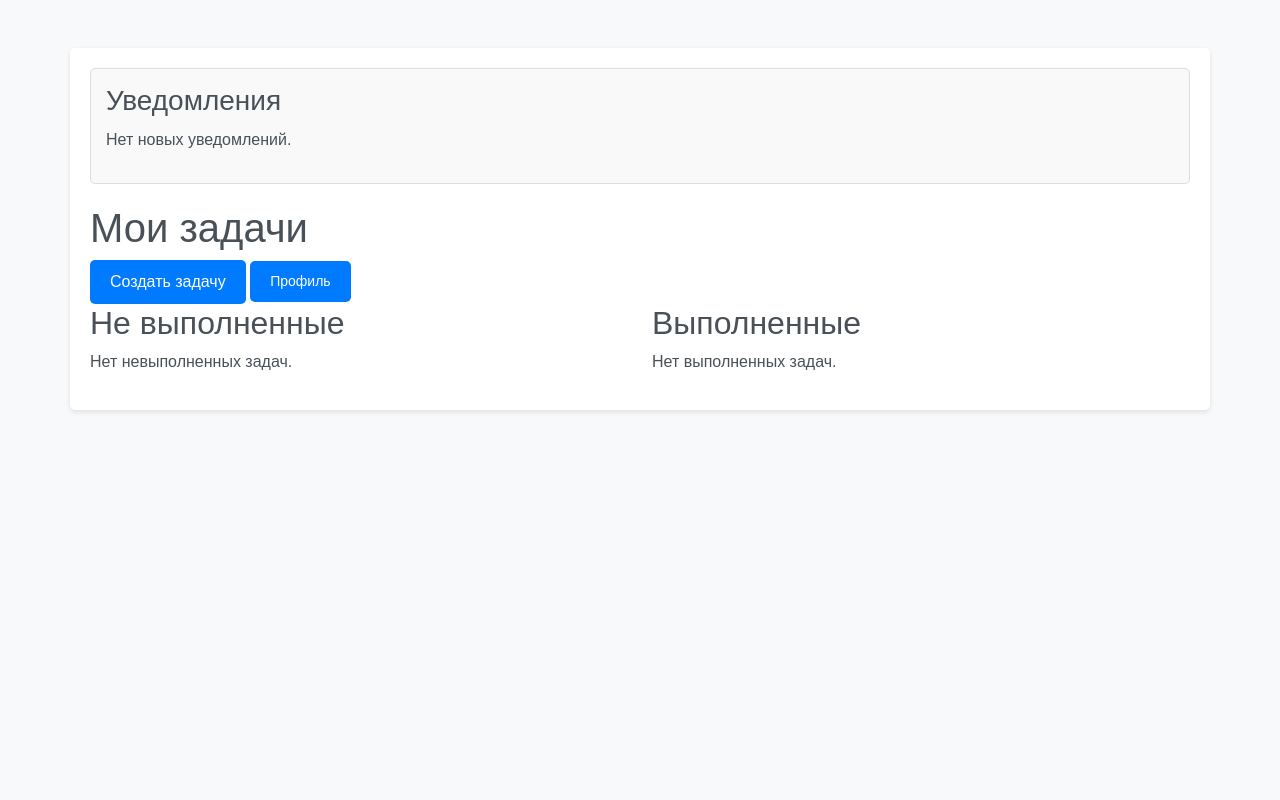
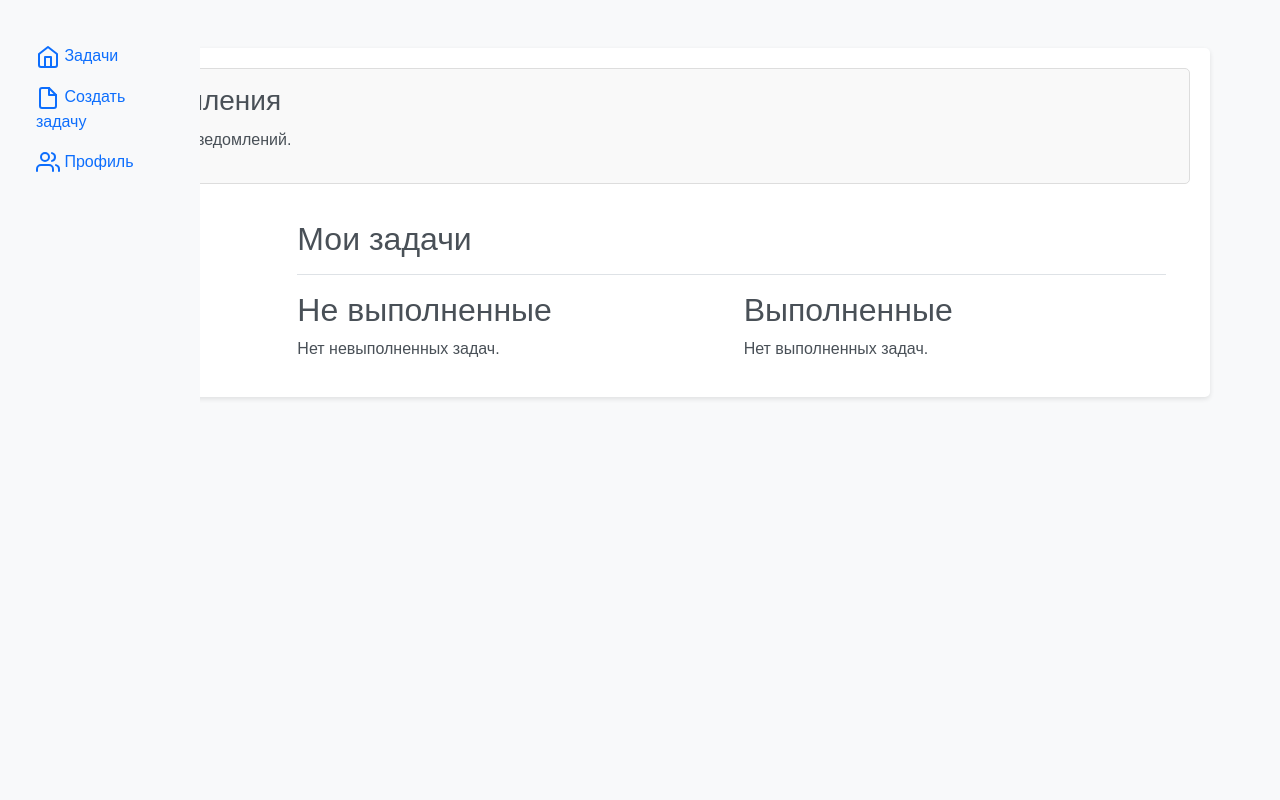
Before and after one commit to Dozzy2/PythonProject2, a Django app: page / in a window 1280 px wide. Run offline with Django 5.2, Linux system fonts and the light colour scheme; a user stored in the database is signed in; data that the repository does not hold is empty.

Commit message:
новые изменения

```diff
--- a/static/css/style.css
+++ b/static/css/style.css
@@ -104,3 +104,72 @@
 .profile-container:hover .profile-dropdown {
     display: block;
 }
+
+
+
+.btn {
+  padding: 8px 16px;
+  font-size: 14px;
+  border-radius: 5px;
+  cursor: pointer;
+  transition: background-color 0.3s ease; /
+}
+
+
+.btn-primary {
+  background-color: #3498db;
+  color: white;
+  border: none;
+}
+
+.btn-primary:hover {
+  background-color: #2980b9;
+}
+
+
+.btn-outline-secondary {
+  background-color: transparent;
+  color: #6c757d;
+  border: 1px solid #6c757d;
+}
+
+.btn-outline-secondary:hover {
+  background-color: #6c757d;
+  color: white;
+}
+
+
+.btn-danger {
+  background-color: #e74c3c;
+  color: white;
+  border: none;
+}
+
+.btn-danger:hover {
+  background-color: #c0392b;
+}
+
+
+.btn-sm {
+  padding: 5px 10px;
+  font-size: 12px;
+}
+
+
+#profile-sidebar-button {
+  display: block;
+  width: 100%;
+  text-align: center;
+  margin-bottom: 10px;
+}
+
+
+.sidebar {
+  position: fixed;
+  top: 0;
+  left: 0;
+  width: 200px;
+  height: 100vh;
+  background-color: #f0f0f0;
+  padding: 20px;
+}
--- a/todoapp/templates/base.html
+++ b/todoapp/templates/base.html
@@ -4,6 +4,7 @@
     <meta charset="UTF-8">
     <meta name="viewport" content="width=device-width, initial-scale=1.0">
     <title>{% block title %}To-Do App{% endblock %}</title>
+    <link rel="stylesheet" href="https://cdnjs.cloudflare.com/ajax/libs/font-awesome/6.0.0/css/all.min.css">
     <link href="https://cdn.jsdelivr.net/npm/bootstrap@5.3.0/dist/css/bootstrap.min.css" rel="stylesheet" integrity="sha384-9ndCyUaIbzAi2FUVXJi0CjmCapSmO7SnpJef0486qhLnuZ2cdeRhO02iuK6FUUVM" crossorigin="anonymous">
     <style>
         .notifications {
--- a/todoapp/templates/todoapp/profile.html
+++ b/todoapp/templates/todoapp/profile.html
@@ -1,7 +1,9 @@
 {% extends 'base.html' %}
-
+{% load static %}
 {% block content %}
 
+  <link rel="stylesheet" href="{% static '/css/style.css' %}">
+  <script src="{% static '/js/notifications.js' %}"></script>
 <div class="container mt-5">
     <div class="row justify-content-center">
         <div class="col-md-6">
--- a/todoapp/templates/todoapp/task_create.html
+++ b/todoapp/templates/todoapp/task_create.html
@@ -1,6 +1,8 @@
 {% extends 'base.html' %}
-
+{% load static %}
 {% block content %}
+  <link rel="stylesheet" href="{% static '/css/style.css' %}">
+  <script src="{% static '/js/notifications.js' %}"></script>
   <h2>Создать задачу</h2>
   <form method="post">
     {% csrf_token %}
--- a/todoapp/templates/todoapp/task_delete.html
+++ b/todoapp/templates/todoapp/task_delete.html
@@ -1,6 +1,8 @@
 {% extends 'base.html' %}
-
+{% load static %}
 {% block content %}
+  <link rel="stylesheet" href="{% static '/css/style.css' %}">
+  <script src="{% static '/js/notifications.js' %}"></script>
   <h2>Удалить задачу</h2>
   <p>Вы уверены, что хотите удалить задачу "{{ task.title }}"?</p>
 
--- a/todoapp/templates/todoapp/task_list.html
+++ b/todoapp/templates/todoapp/task_list.html
@@ -3,25 +3,67 @@
 {% block content %}
   <link rel="stylesheet" href="{% static '/css/style.css' %}">
   <script src="{% static '/js/notifications.js' %}"></script>
-    <h1></h1>
+
+  <div class="container-fluid">
+    <div class="row">
 
       {% if user.is_authenticated %}
-        <h1>Мои задачи</h1>
-        <a href="{% url 'task_create' %}" class="btn btn-primary">Создать задачу</a>
-        <a class="btn btn-primary btn-sm" href="{% url 'profile' %}" role="button">Профиль</a>
+        <!-- Боковая панель (только для авторизованных) -->
+        <nav id="sidebar" class="col-md-3 col-lg-2 d-md-block bg-light sidebar">
+          <div class="position-sticky pt-3">
+            <ul class="nav flex-column">
+              <li class="nav-item">
+                <a class="nav-link active" aria-current="page" href="{% url 'task_list' %}">
+                  <span data-feather="home"></span>
+                  Задачи
+                </a>
+              </li>
+              <li class="nav-item">
+                <a class="nav-link" href="{% url 'task_create' %}">
+                  <span data-feather="file"></span>
+                  Создать задачу
+                </a>
+              </li>
+              <li class="nav-item">
+                <a class="nav-link" href="{% url 'profile' %}">
+                  <span data-feather="users"></span>
+                  Профиль
+                </a>
+              </li>
+
+            </ul>
+          </div>
+        </nav>
+      {% endif %}
+
+      <!-- Основной контент -->
+      <main
+        class="{% if user.is_authenticated %}col-md-9 ms-sm-auto col-lg-10 px-md-4{% else %}col-md-12{% endif %}">
+        <div
+          class="d-flex justify-content-between flex-wrap flex-md-nowrap align-items-center pt-3 pb-2 mb-3 border-bottom">
+          <h1 class="h2">Мои задачи</h1>
+        </div>
+        {% if user.is_authenticated %}
+
+          <a href="{% url 'task_create' %}" class=""></a>
+
           <div class="row">
             <div class="col-md-6">
               <h2>Не выполненные</h2>
               {% if not_completed_tasks %}
-                    <ul>
+                <ul class="list-unstyled">
                   {% for task in not_completed_tasks %}
-                            <li>
+                    <li class="d-flex align-items-center justify-content-between mb-2">
+                      <div class="task-title" style="flex-grow: 1; margin-right: 15px; word-break: break-word;">
                         {{ task.title }} - {{ task.description }}
-                                <a href="{% url 'task_update' pk=task.pk %}" class="btn btn-sm btn-primary">Редактировать</a>
-                                <a href="{% url 'task_toggle' pk=task.pk %}" class="btn btn-sm btn-outline-secondary">
+                      </div>
+                      <div class="btn-group btn-group-sm" role="group" aria-label="Task actions">
+                          <a href="{% url 'task_update' pk=task.pk %}" class="btn btn-primary">Редактировать</a>
+                        <a href="{% url 'task_toggle' pk=task.pk %}" class="btn btn-outline-secondary">
                           {% if task.completed %}Отменить выполнение{% else %}Пометить как выполненное{% endif %}
                         </a>
-                                <a href="{% url 'task_delete' pk=task.pk %}" class="btn btn-danger btn-sm">Удалить</a>
+                        <a href="{% url 'task_delete' pk=task.pk %}" class="btn btn-danger">Удалить</a>
+                      </div>
                     </li>
                   {% endfor %}
                 </ul>
@@ -33,15 +75,19 @@
             <div class="col-md-6">
               <h2>Выполненные</h2>
               {% if completed_tasks %}
-                    <ul>
+                <ul class="list-unstyled">
                   {% for task in completed_tasks %}
-                            <li>
+                    <li class="d-flex align-items-center justify-content-between mb-2">
+                      <div class="task-title" style="flex-grow: 1; margin-right: 15px; word-break: break-word;">
                         {{ task.title }} - {{ task.description }}
-                                <a href="{% url 'task_update' pk=task.pk %}" class="btn btn-sm btn-primary">Редактировать</a>
-                                <a href="{% url 'task_toggle' pk=task.pk %}" class="btn btn-sm btn-outline-secondary">
+                      </div>
+                      <div class="btn-group btn-group-sm" role="group" aria-label="Task actions">
+                        <a href="{% url 'task_update' pk=task.pk %}" class="btn btn-primary">Редактировать</a>
+                        <a href="{% url 'task_toggle' pk=task.pk %}" class="btn btn-outline-secondary">
                           {% if task.completed %}Отменить выполнение{% else %}Пометить как выполненное{% endif %}
                         </a>
-                                <a href="{% url 'task_delete' pk=task.pk %}" class="btn btn-danger btn-sm">Удалить</a>
+                        <a href="{% url 'task_delete' pk=task.pk %}" class="btn btn-danger">Удалить</a>
+                      </div>
                     </li>
                   {% endfor %}
                 </ul>
@@ -69,8 +115,15 @@
             <a class="btn btn-success btn-lg" href="{% url 'register' %}" role="button">Зарегистрироваться</a>
 
             <a href="{% url 'login' %}" class="btn btn-info btn-lg">Создать свою задачу (войдите или зарегистрируйтесь)</a>
-
           </div>
         {% endif %}
+      </main>
+    </div>
+  </div>
+
+  <script src="https://unpkg.com/feather-icons"></script>
+  <script>
+    feather.replace()
+  </script>
 
 {% endblock %}
--- a/todoapp/templates/todoapp/task_update.html
+++ b/todoapp/templates/todoapp/task_update.html
@@ -1,6 +1,8 @@
 {% extends 'base.html' %}
-
+{% load static %}
 {% block content %}
+  <link rel="stylesheet" href="{% static '/css/style.css' %}">
+  <script src="{% static '/js/notifications.js' %}"></script>
     <h2>Редактировать задачу</h2>
 
     <form method="post">
--- a/todoapp/views.py
+++ b/todoapp/views.py
@@ -13,7 +13,7 @@
             username = form.cleaned_data.get('username')
             form.save()
             messages.success(request, f'Аккаунт {username} создан!')
-            return redirect(reverse('login'))  # Убрано пространство имен accounts:
+            return redirect(reverse('login'))
         else:
             form = UserCreationForm()
     else:
```
Also changed, not shown: todoapp/forms.py (+17 -0 lines), todoapp/static/css/style.css (deleted, +0 -106 lines), todoapp/static/js/notifications.js (deleted, +0 -23 lines), todoapp/templates/registration/register.html (+51 -7 lines), todoproject/settings.py (+5 -2 lines), db.sqlite3. Lines whose indentation alone changed are shown as unchanged.
